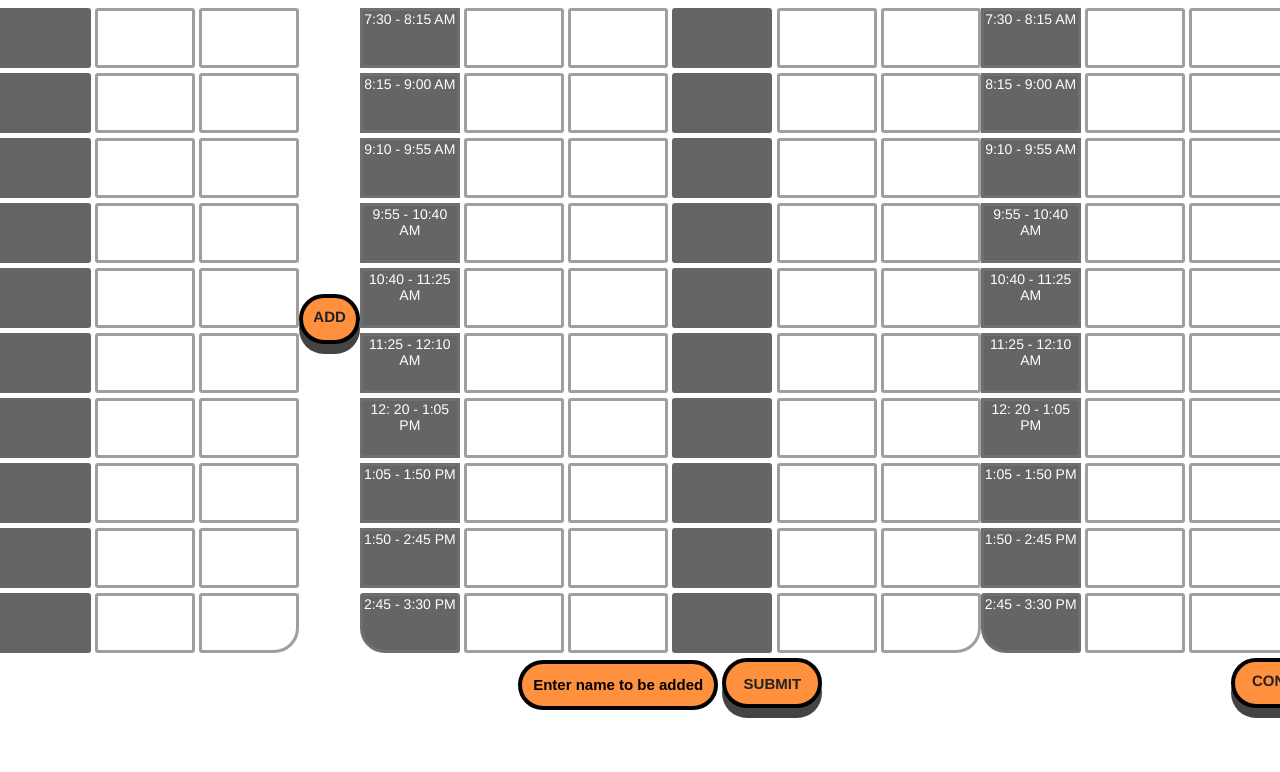
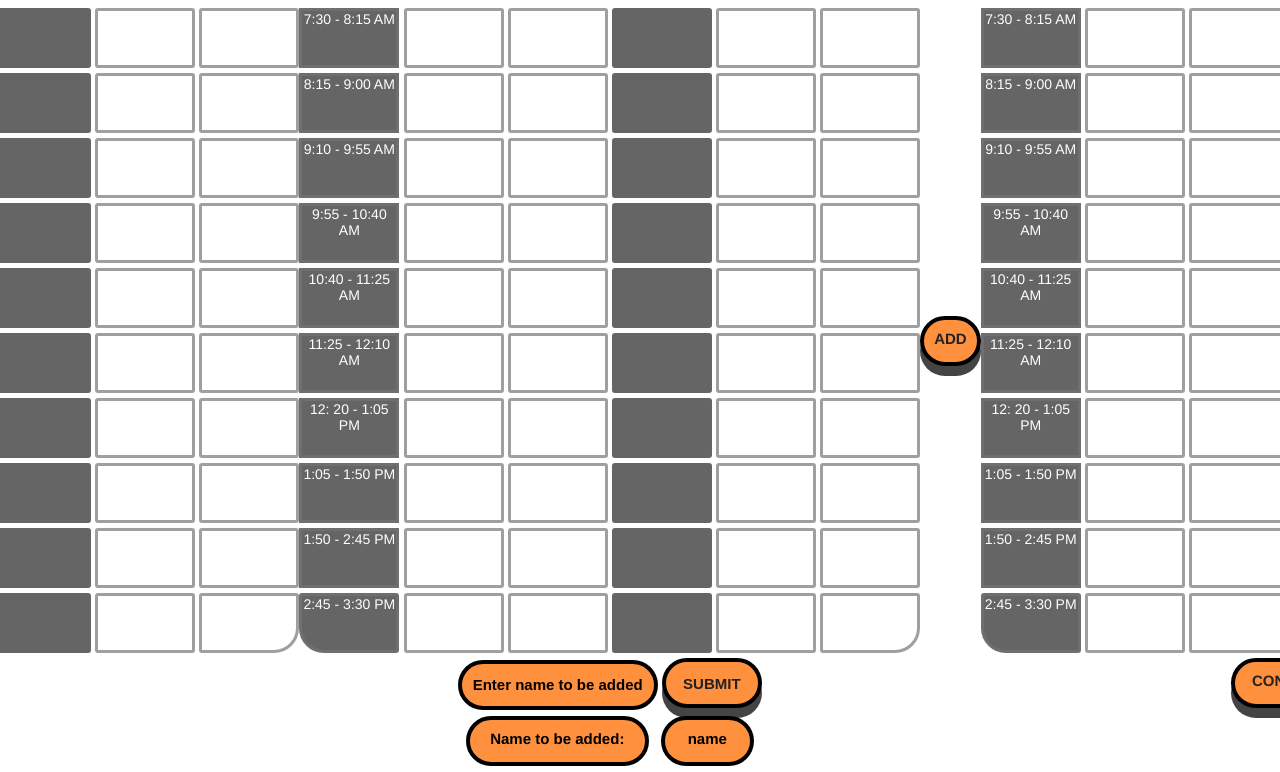
Before and after one commit to MiloGabrielCruz/BreakFinder, a plain HTML site: page index.html in a window 1280 px wide. Shown: the part 97-869 px from the top of the page. Before the commit the page ends 824 px from the top, so only its background shows below. Drawn offline with Linux system fonts and the light colour scheme; a web font is replaced by a local one.

Commit message:
fix enter name and switched calendar 2 and add

```diff
--- a/date.css
+++ b/date.css
@@ -142,7 +142,7 @@ div {
   font-size: 15px;
 }
 
-#submitData, #contData, #username, #buttonSubmitName{
+#submitData, #contData, #username, #buttonSubmitName, #nameToBeAddedIntro, #nameToBeAdded{
   color: #222222;
   background-color: #FF903D;
   border-radius: 25px;
@@ -186,7 +186,7 @@ div {
   margin: auto;
 }
 
-#username {
+#username, #nameToBeAddedIntro {
   box-shadow: none;
   width: 200px;
   vertical-align: middle;
@@ -195,3 +195,17 @@ div {
 #username::placeholder {
   color: black;
 }
+
+#nameToBeAddedIntro, #nameToBeAdded {
+  vertical-align: top;
+  text-align: center;
+  color: black;
+  margin: 2%;
+  box-shadow: none;
+}
+
+nav {
+  display: flex;
+  width: max-content;
+  margin:auto;
+}
--- a/date.js
+++ b/date.js
@@ -147,8 +147,8 @@ function contData(){
 }
 
 function submitName(event){
-  event.preventDefault;
+  event.preventDefault();
   const nameInput = document.getElementById('username').value;
   names.push(nameInput);
-  getElem(nameToBeAdded).textContent = "Name to be added: " + nameInput;
+  getElem("nameToBeAdded").textContent = (names[(names.length)-1]);
 }
--- a/index.html
+++ b/index.html
@@ -118,8 +118,6 @@
     </div>
   </div>
 
-  <div id="submitData" onclick="calcData()">ADD</div>
-
   <!-- sched2 -->
   <div id="calendar2">
     <h1 id="monthtitle">Their Schedule</h1>
@@ -221,12 +219,18 @@
       <div onclick="saveDate(this.id)" id="k59" class = "clickable"></div>
       <div onclick="saveDate(this.id)" id="k60" style="border-radius: 3px 3px 25px 3px" class = "clickable"></div>
     </div>
-    <form id = "enterName" method = "post">
+    <form method = "post" id = "enterName">
       <input type="text" id="username" name="username" placeholder="Enter name to be added">
       <button type = "submit" onclick="submitName(event)" id = "buttonSubmitName">SUBMIT</button>
     </form>
-    <div id = "nameToBeAdded">Name to be added: </div>
+    <nav>
+    <div id = "nameToBeAddedIntro">Name to be added: </div>
+    <div id = "nameToBeAdded"> name </div>
+    </nav>
+
   </div>
+
+  <div id="submitData" onclick="calcData()">ADD</div>
 
   <div id="calendarTotal">
     <h1 id="monthtitle">Final Schedule</h1>
```
